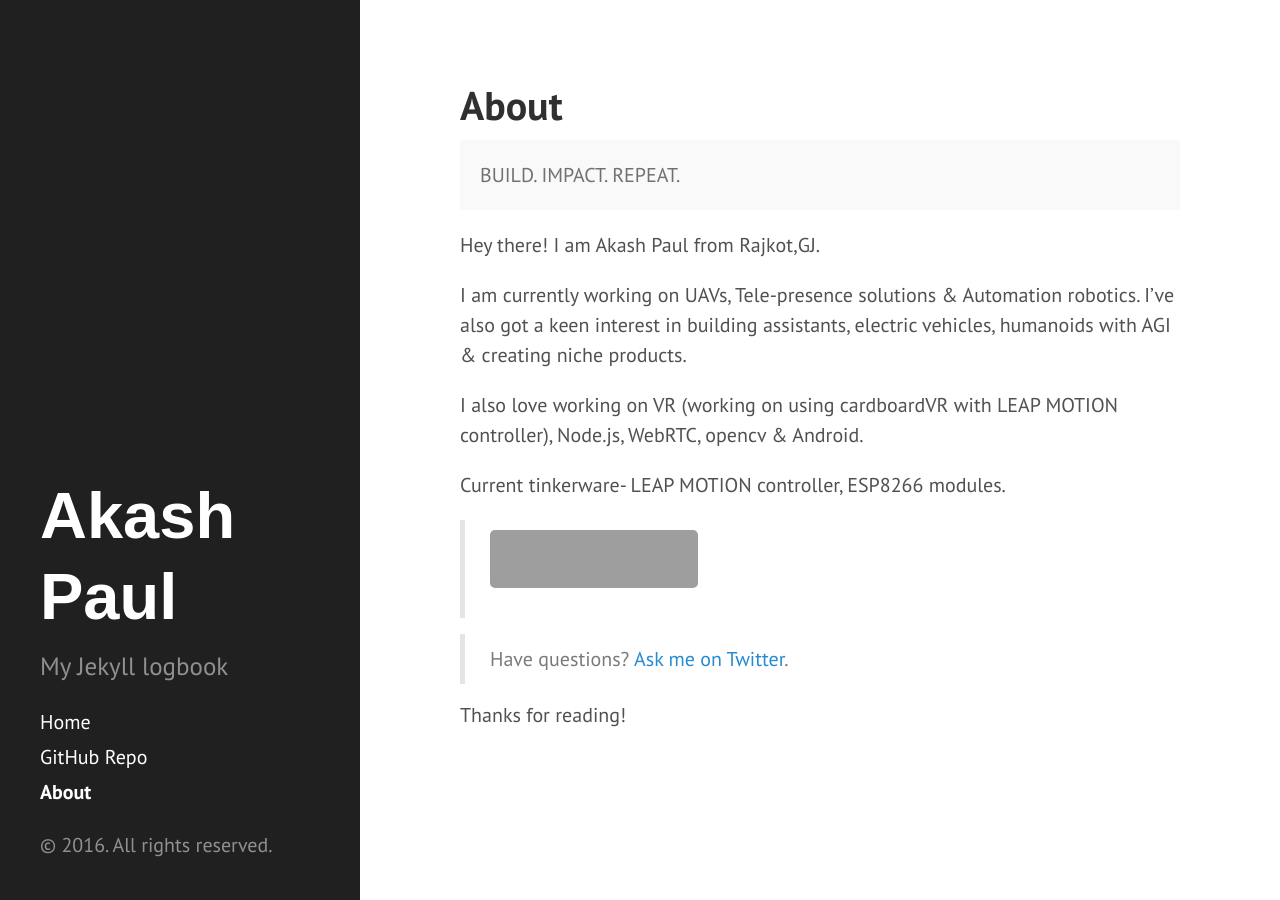
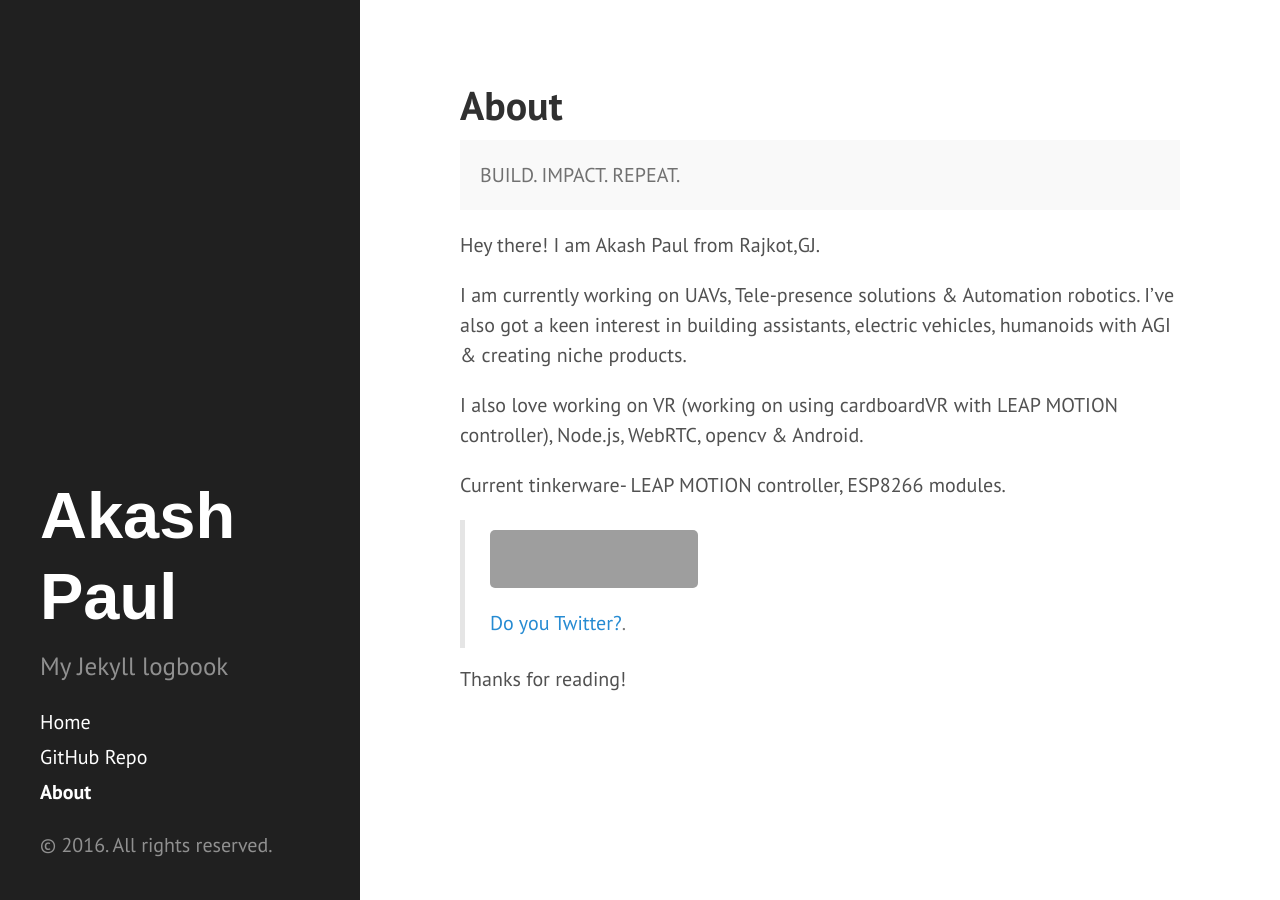
Before and after one commit to iakashpaul/iakashpaul.github.io, a Jekyll site: the page built from about.md, in a window 1280 px wide. Built offline with Jekyll 4.4.1, drawn with Linux system fonts in a browser that asks for light colours; grey boxes are pictures that could not be loaded.

Commit message:
Update about.md

```diff
--- a/about.md
+++ b/about.md
@@ -17,8 +17,6 @@ Current tinkerware- LEAP MOTION controller, ESP8266 modules.
 
 ><a href="http://stackoverflow.com/users/2335131/iakashpaul">
 <img src="http://stackoverflow.com/users/flair/2335131.png" width="208" height="58" alt="profile for iAkashPaul at Stack Overflow, Q&amp;A for professional and enthusiast programmers" title="profile for iAkashPaul at Stack Overflow, Q&amp;A for professional and enthusiast programmers">
-</a>
-
->Have questions? [Ask me on Twitter](https://twitter.com/iakashpaul).
+</a> [Do you Twitter?](https://twitter.com/iakashpaul).
 
 Thanks for reading!
```
